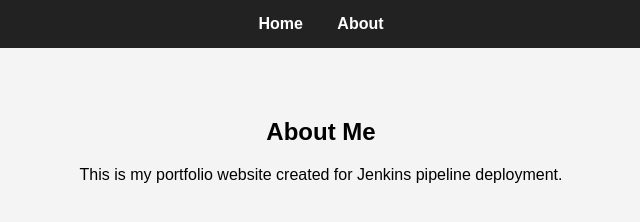
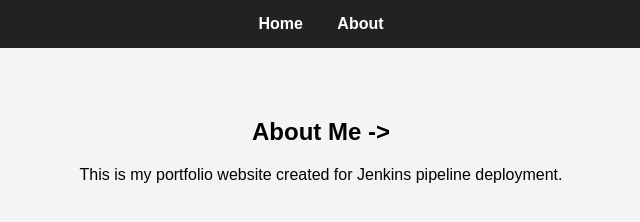
Before and after one commit to omkar2203030/Example_demo_1, a plain HTML site: page about.html in a window 1280 px wide. Shown: the full height of the page, 319-959 px from the left. Drawn offline with Linux system fonts and the light colour scheme.

Commit message:
Update about.html

```diff
--- a/about.html
+++ b/about.html
@@ -13,7 +13,7 @@
 </nav>
 
 <section class="about">
-    <h2>About Me</h2>
+    <h2>About Me -></h2>
     <p>This is my portfolio website created for Jenkins pipeline deployment.</p>
 </section>
 
```
